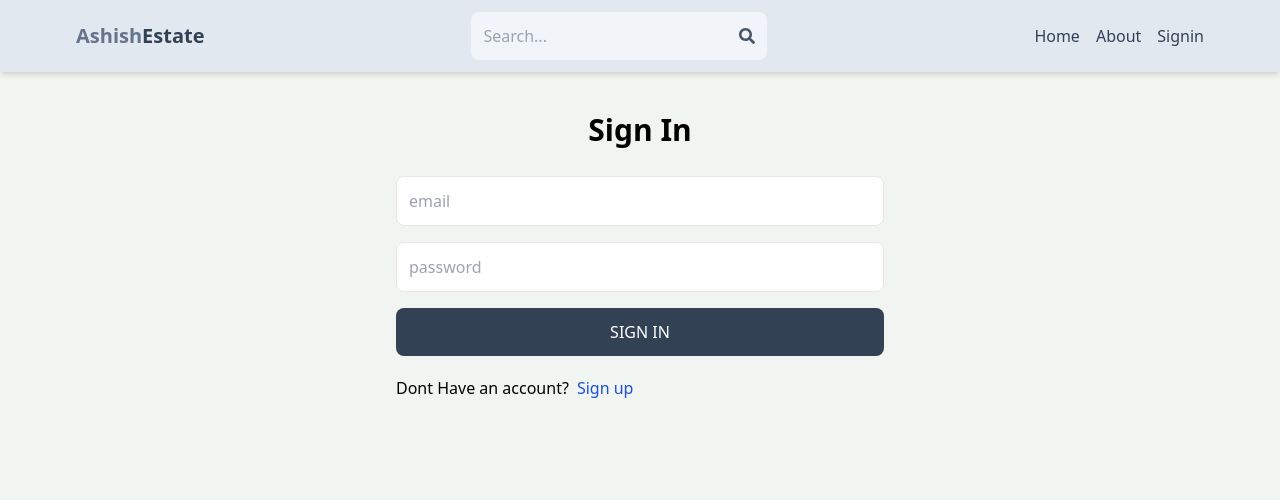
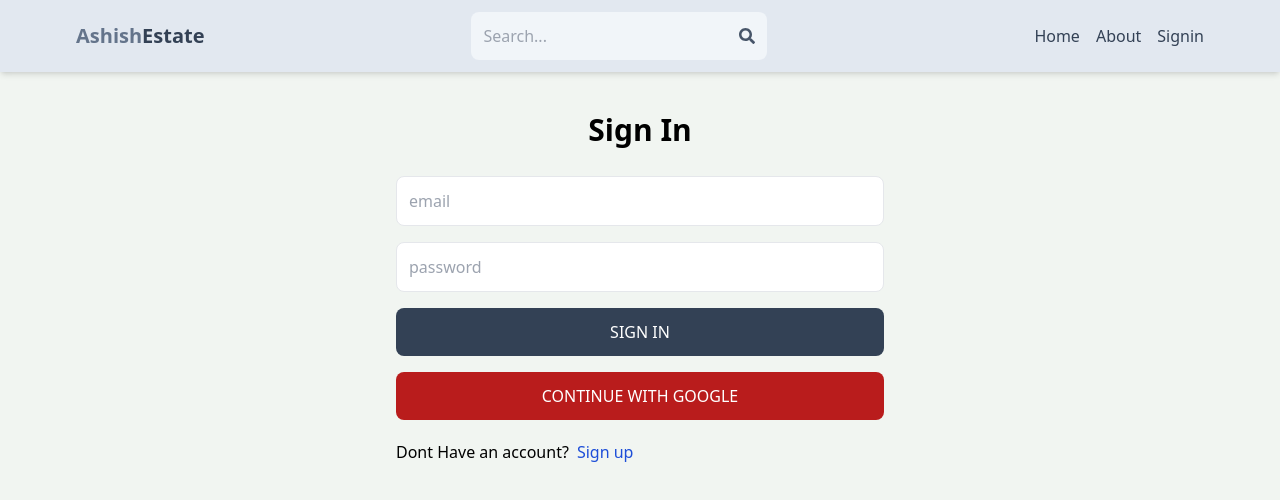
Before and after one commit to ashish261999/realestate-project-frontend, a React (Create React App) app: page /sign-in in a window 1280 px wide. Shown: the top 500 px of the page. Built offline with nearby package versions, Linux system fonts and the light colour scheme.

Commit message:
google auth done

```diff
--- a/package.json
+++ b/package.json
@@ -8,6 +8,7 @@
     "@testing-library/react": "^13.4.0",
     "@testing-library/user-event": "^13.5.0",
     "body-parser": "^1.20.2",
+    "firebase": "^10.7.0",
     "react": "^18.2.0",
     "react-dom": "^18.2.0",
     "react-icons": "^4.12.0",
--- /dev/null
+++ b/src/component/oauth.js
@@ -0,0 +1,44 @@
+import { GoogleAuthProvider, getAuth, signInWithPopup } from 'firebase/auth';
+import { app } from '../firebase';
+import { useDispatch } from 'react-redux';
+import { signInSuccess } from '../redux/user/userslice';
+import { useNavigate } from 'react-router-dom';
+
+export default function OAuth() {
+  const dispatch = useDispatch();
+  const navigate = useNavigate();
+  const handleGoogleClick = async () => {
+    try {
+      const provider = new GoogleAuthProvider();
+      const auth = getAuth(app);
+
+      const result = await signInWithPopup(auth, provider);
+
+      const res = await fetch('http://localhost:8080/api/google', {
+        method: 'POST',
+        headers: {
+          'Content-Type': 'application/json',
+        },
+        body: JSON.stringify({
+          name: result.user.displayName,
+          email: result.user.email,
+          photo: result.user.photoURL,
+        }),
+      });
+      const data = await res.json();
+      dispatch(signInSuccess(data));
+      navigate('/');
+    } catch (error) {
+      console.log('could not sign in with google', error);
+    }
+  };
+  return (
+    <button
+      onClick={handleGoogleClick}
+      type='button'
+      className='bg-red-700 text-white p-3 rounded-lg uppercase hover:opacity-95'
+    >
+      Continue with google
+    </button>
+  );
+}
--- /dev/null
+++ b/src/firebase.js
@@ -0,0 +1,17 @@
+// Import the functions you need from the SDKs you need
+import { initializeApp } from "firebase/app";
+// TODO: Add SDKs for Firebase products that you want to use
+// https://firebase.google.com/docs/web/setup#available-libraries
+
+// Your web app's Firebase configuration
+const firebaseConfig = {
+  apiKey: "AIzaSyBUeWxkI_srYptGtzPLp6899Wqzgu-NG9E",
+  authDomain: "real-estate-c9fa5.firebaseapp.com",
+  projectId: "real-estate-c9fa5",
+  storageBucket: "real-estate-c9fa5.appspot.com",
+  messagingSenderId: "85831277968",
+  appId: "1:85831277968:web:63393faa29f043bb612715"
+};
+
+// Initialize Firebase
+export const app = initializeApp(firebaseConfig);
--- a/src/pages/signin.js
+++ b/src/pages/signin.js
@@ -6,6 +6,7 @@ import {
   signInSuccess,
   signInFailure,
 } from '../redux/user/userslice';
+import OAuth from "../component/oauth";
 
 const  Signin =()=> {
   const [formData, setFormData] = useState({});
@@ -109,6 +110,7 @@ const  Signin =()=> {
         >
         {loading ? "Loading...": "Sign In"}
         </button>
+        <OAuth/>
       </form>
       <div className="flex  gap-2 mt-5">
         <p>Dont Have an account? </p>
--- a/src/pages/signup.js
+++ b/src/pages/signup.js
@@ -1,5 +1,6 @@
 import React, { useState } from "react";
 import { Link , useNavigate } from "react-router-dom";
+import OAuth from "../component/oauth";
 
 const Signup = () => {
    const [formData , setFormData] = useState({});
@@ -78,6 +79,7 @@ const Signup = () => {
         >
         {loading ? "Loading...": "Sign Up"}
         </button>
+        <OAuth/>
       </form>
       <div className="flex  gap-2 mt-5">
         <p>Have an account? </p>
```
Also changed, not shown: 1 other file (tests, documents, lock files or other folders).
